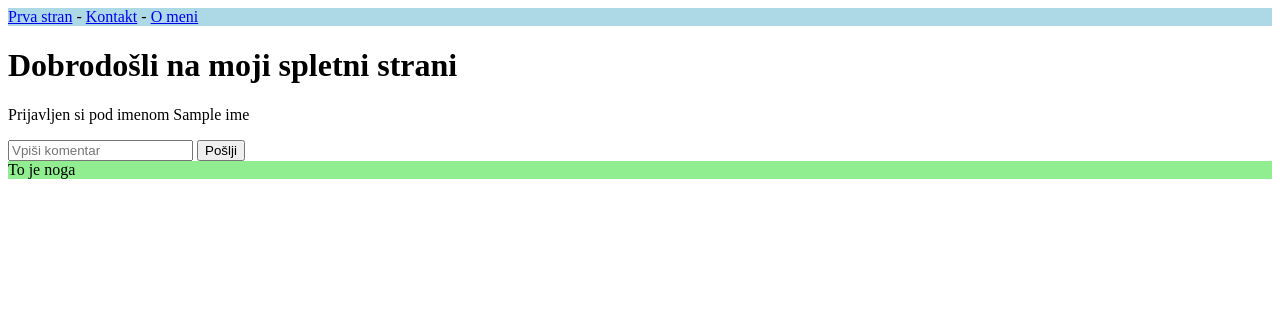
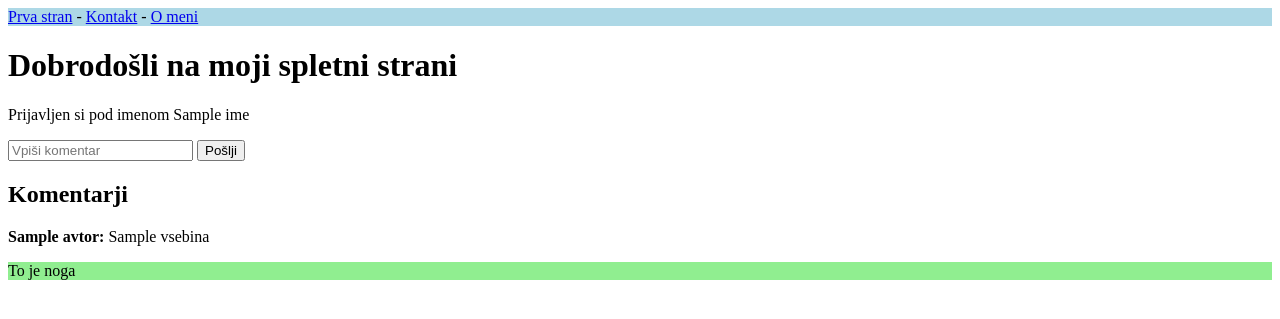
Before and after one commit to GregorDol/Predavanje16, a Flask app: template templates/prva_stran.html in a window 1280 px wide. Shown: the top 319 px of the page. Run offline with Flask 2, Linux system fonts and the light colour scheme; the template is opened without the code that fills it: most values are stand-ins (such as "Sample title", 1, 10 or a date in 2020).

Commit message:
Dokončal shranjevanje komentarjev

```diff
--- a/main.py
+++ b/main.py
@@ -1,6 +1,9 @@
 from flask import Flask, render_template, request, redirect, make_response
+from modeli import Komentar, db
+
 
 app = Flask(__name__)
+db.create_all()
 
 
 
@@ -8,8 +11,10 @@ app = Flask(__name__)
 def prva_stran():
     ime = request.cookies.get("ime")
 
+    #Preberemo vse komentarje
+    komentarji = db.query(Komentar).all()
 
-    return render_template("prva_stran.html", ime=ime)
+    return render_template("prva_stran.html", ime=ime, komentarji=komentarji)
 
 
 @app.route("/kontakt")
@@ -44,6 +49,14 @@ def poslji_komentar():
 
     # Tukaj se bo shranil kometar v podatkovno bazo
 
+    komentar = Komentar(
+        avtor=request.cookies.get("ime"),
+        vsebina = vsebina_komentarja
+    )
+    db.add(komentar)
+
+    db.commit()
+
     return redirect("/")
 
 
--- a/requirements.txt
+++ b/requirements.txt
@@ -1,2 +1,3 @@
 Flask
 gunicorn
+sqla-wrapper
--- a/templates/prva_stran.html
+++ b/templates/prva_stran.html
@@ -7,10 +7,17 @@
 
     <p>Prijavljen si pod imenom {{ ime }}</p>
 
-    <form method=""POST action="/komentar">
+    <form method="POST" action="/komentar">
         <input name="vsebina" placeholder="Vpiši komentar">
         <button type="submit">Pošlji</button>
     </form>
+
+    <h2>Komentarji</h2>
+
+    {% for komentar in komentarji %}
+    <p><strong>{{ komentar.avtor }}:</strong> {{ komentar.vsebina }}</p>
+    {%endfor %}
+
 
 {% else %}
 
```
Also changed, not shown: modeli.py (added, +11 -0 lines), 1 other file.
